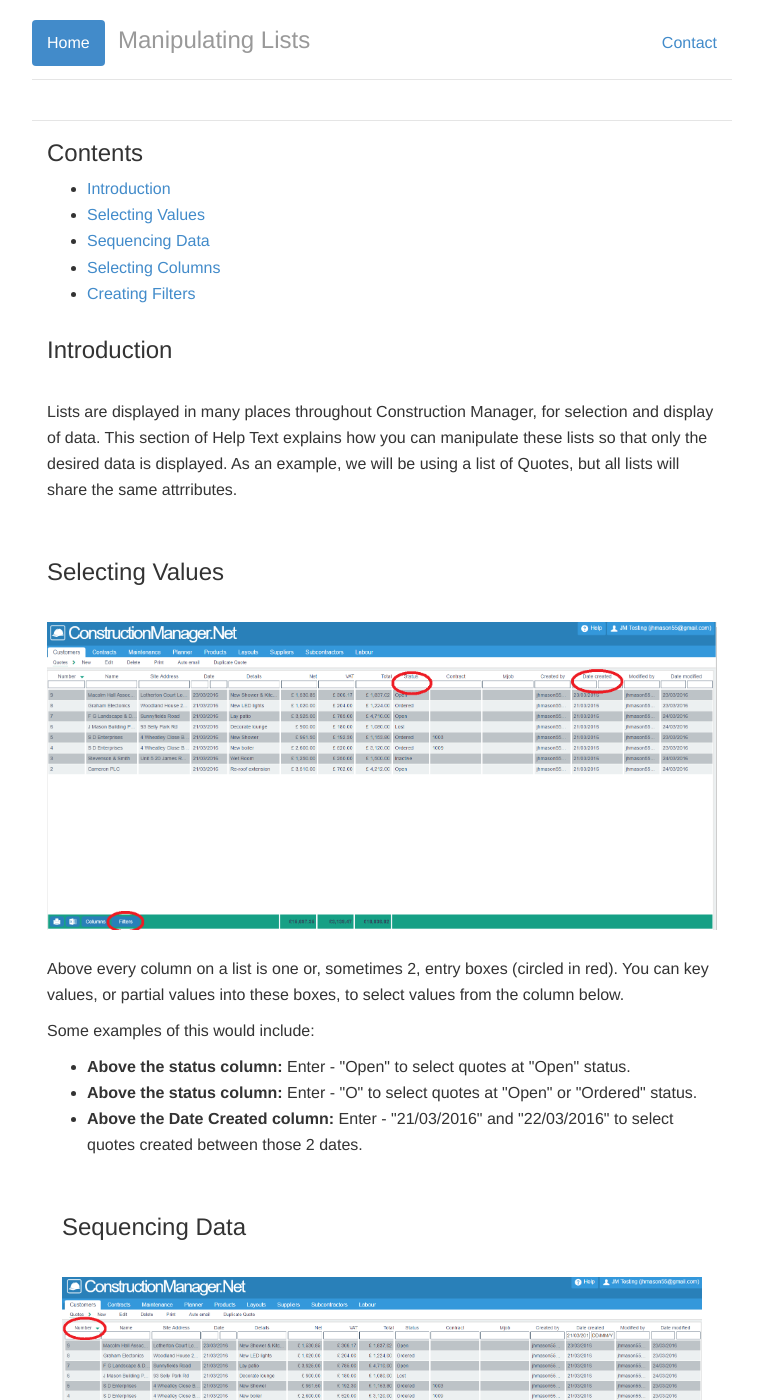
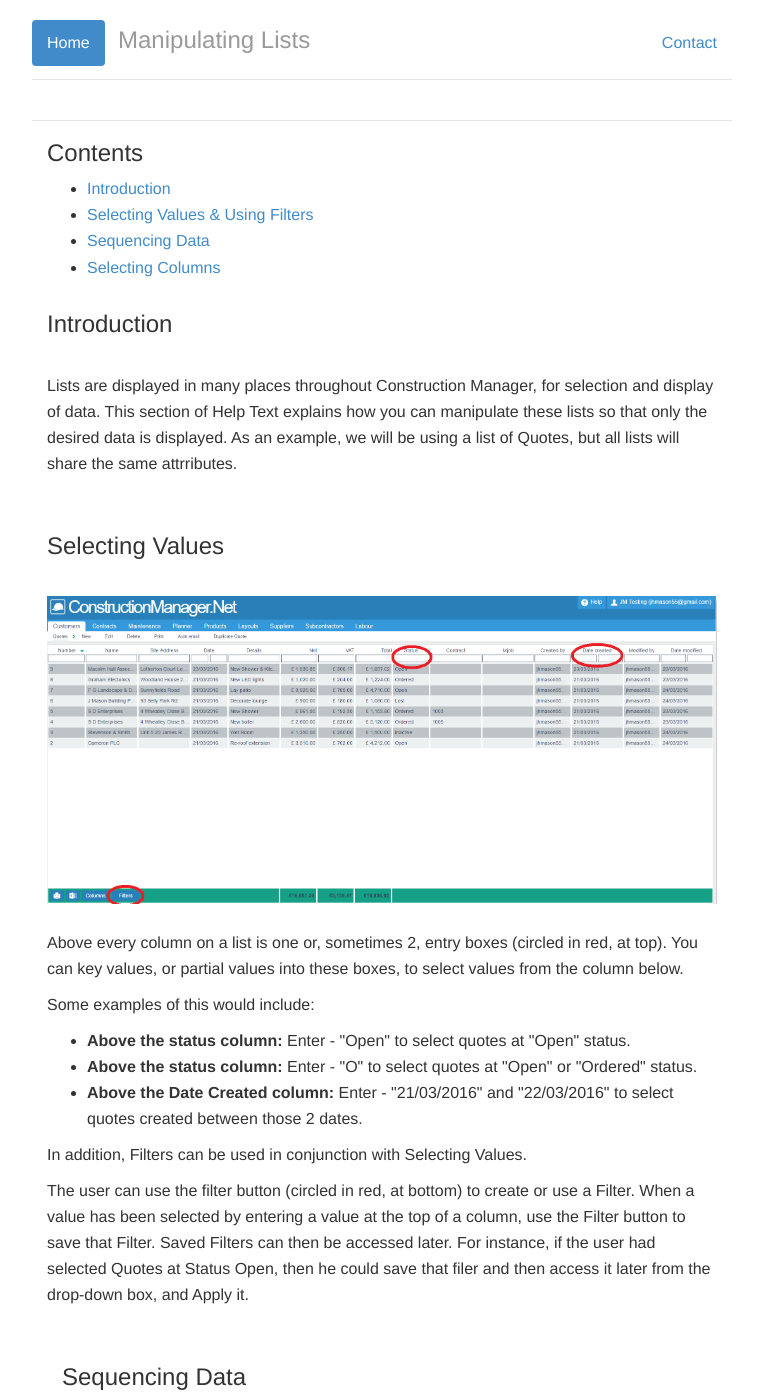
Before and after one commit to JNCSolutions/ConstructionManagerDocs, a Jekyll site: the page built from Manipulating Lists.html, in a window 1280 px wide and 1400 px high. Shown: the whole window, without its empty margins (258-1021 px from the left). Built offline with Jekyll 4.4.1, drawn with Linux system fonts in a browser that asks for light colours.

Commit message:
Update Manipulating Lists.html

```diff
--- a/Manipulating Lists.html
+++ b/Manipulating Lists.html
@@ -10,10 +10,9 @@ title: Manipulating Lists
 
     <ul class="table-of-contents">
       <li><a href="#introduction">Introduction</a></li>
-      <li><a href="#selecting-values">Selecting Values</a></li>
+      <li><a href="#selecting-values">Selecting Values & Using Filters</a></li>
       <li><a href="#sequencing data">Sequencing Data</a></li>
       <li><a href="#selecting-columns">Selecting Columns</a></li>
-      <li><a href="#creating filters">Creating Filters</a></li>
     </ul>
   </div>
 
@@ -33,7 +32,7 @@ title: Manipulating Lists
      <br>
         <img src="img/Quotes_List 02.PNG" style="width: 100%;">
         <br> <br>
-        <p>Above every column on a list is one or, sometimes 2, entry boxes (circled in red).
+        <p>Above every column on a list is one or, sometimes 2, entry boxes (circled in red, at top).
             You can key values, or partial values into these boxes, to select values from the column below. </p>
             <p>Some examples of this would include: </p>
     <p>
@@ -44,6 +43,14 @@ title: Manipulating Lists
                                                               created between those 2 dates.</li>
       </ul>
     </p>
+    <p>In addition, Filters can be used in conjunction with Selecting Values. </p>
+    <p>The user can use the filter button (circled in red, at bottom) to create or use a Filter.
+        When a value has been selected by entering a value at the top of a column, use the Filter button to
+        save that Filter. Saved Filters can then be accessed later.
+        For instance, if the user had selected Quotes at Status Open, then he could save that filer and then
+        access it later from the drop-down box, and Apply it.</p>
+
+
       <br>
 
       <div id="sequencing data" class="col-lg-12">
```
